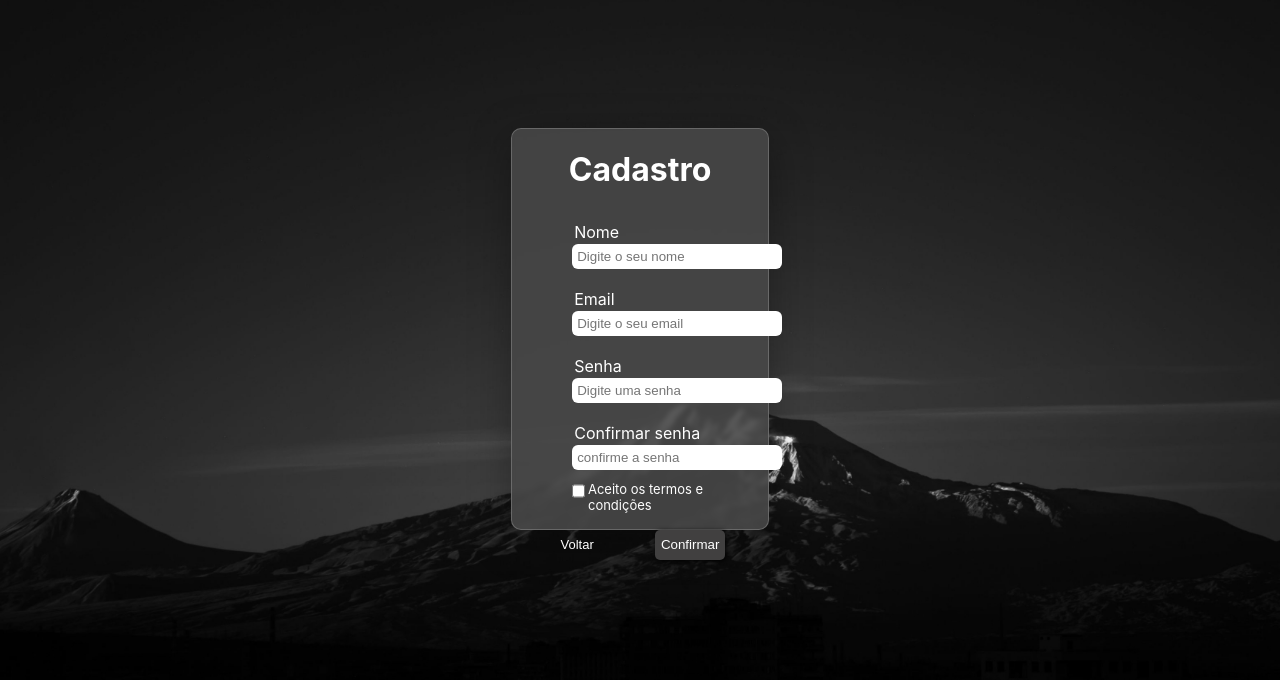
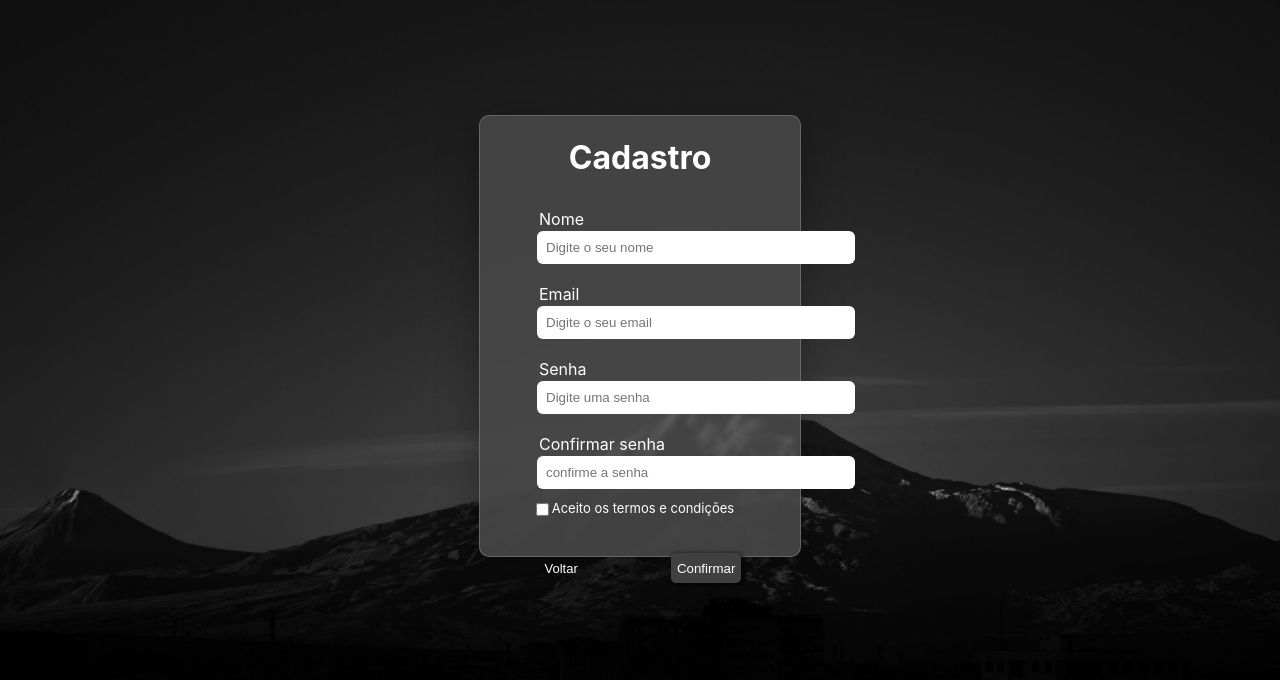
Before and after one commit to Levss30/todo-app-react-frontend, a React (Create React App) app: page /register in a window 1280 px wide. Shown: the top 680 px of the page. Built offline with nearby package versions, Linux system fonts and the light colour scheme.

Commit message:
Feat CadastroCss

```diff
--- a/src/Components/cadastro-page/CadastroPage.css
+++ b/src/Components/cadastro-page/CadastroPage.css
@@ -13,12 +13,12 @@
     display: flex;
     justify-content: center;
     align-items: center;
-    padding: 10%;
+    padding: 9%;
 }
 
 .cadastro-wrapper{
-    height: 50vh;
-    width: 20vw;
+    height: 55vh;
+    width: 25vw;
     background: rgba(71, 71, 71, 0.904);
     backdrop-filter: blur(2px);
     border-radius: 10px;
@@ -41,12 +41,12 @@
     padding: 9px;
     justify-content: center;
     align-items: center;
-    margin-left: 20%;
+    margin-left: 15%;
 }
 
 .cadastro-input-item input{
-    padding: 5px;
-    width: 200px;
+    padding: 9px;
+    width: 300px;
     display: flex;
     border-radius: 6px;
     border: none;
@@ -99,6 +99,6 @@
 }
 
 .terms{
-    margin-bottom: 15px;
-    margin-left: 23%;
+    margin-bottom: 20px;
+    margin-left: 17%;
 }
```
